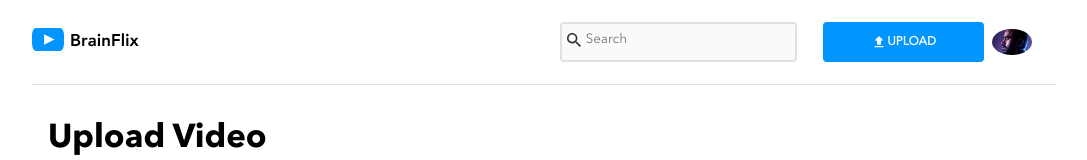
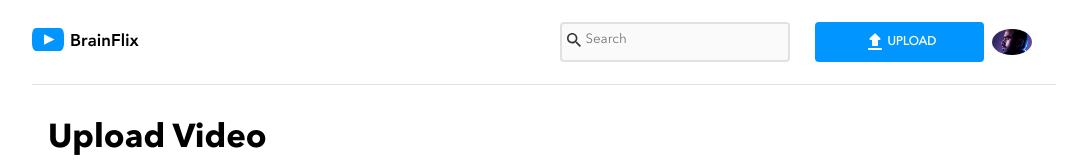
Before and after one commit to ArmandoMandyFernandez/armando-fernandez-brainflix, a React (Create React App) app: page /upload in a window 1280 px wide. Shown: the top 160 px of the page, without its empty margins (96-1183 px from the left). Built offline with nearby package versions, Linux system fonts and the light colour scheme.

Commit message:
minor editing in the header

```diff
--- a/src/components/Header/Header.js
+++ b/src/components/Header/Header.js
@@ -11,7 +11,7 @@ function Header() {
             <div className="navBar__content">
                 <div className="navBar__logo-container">
                     <Link to='/'>
-                        <img className="navBar__logo" src={logo} />
+                        <img className="navBar__logo" src={logo} alt="the brainflix logo"/>
                     </Link>
                 </div>
                 <div className="navBar__functions">
@@ -34,6 +34,7 @@ function Header() {
                             className="navBar__functions-avatar-1"
                             type="submit"
                             src={avatar}
+                            alt="muhans famous avatar"
                         />
                     </div>
                     <Link to='upload' className="navBar__functions-button-link">
@@ -41,13 +42,14 @@ function Header() {
                             <img
                                 className="navBar__functions-upload-image"
                                 src={upload}
+                                alt="upload icon"
                             />
                             <span className="navBar__functions-upload">
                                 UPLOAD
                             </span>
                         </button>
                     </Link>
-                    <img className="navBar__functions-avatar-2" src={avatar} />
+                    <img className="navBar__functions-avatar-2" src={avatar} alt="muhans famous avatar"/>
                 </div>
             </div>
         </header>
--- a/src/components/Header/Header.scss
+++ b/src/components/Header/Header.scss
@@ -144,14 +144,8 @@
 
         @include tablet{
             padding: 0 3rem;
-            // max-width: 30%;
+            @include desktop-tablet-labels-buttons;
         }
-
-        // @include desktop{
-        //     width: 100%;
-        //     display: flex;
-        //     flex-grow: 1;
-        // }
 
         &-link{
             display: flex;
@@ -160,11 +154,6 @@
 
     &__functions-upload{
         flex-grow: 1;
-
-        &-image{
-        width: 1rem;
-        height: 1rem;
-        }
     }
 
 
--- a/src/styles/partials/_mixins.scss
+++ b/src/styles/partials/_mixins.scss
@@ -78,7 +78,7 @@
     font-weight: 400;
 }
 
-@mixin desktop-tabled-labels-buttons {
+@mixin desktop-tablet-labels-buttons {
     font-family: "avenir";
     font-size: 0.75rem;
     line-height: 1.25rem;
```
